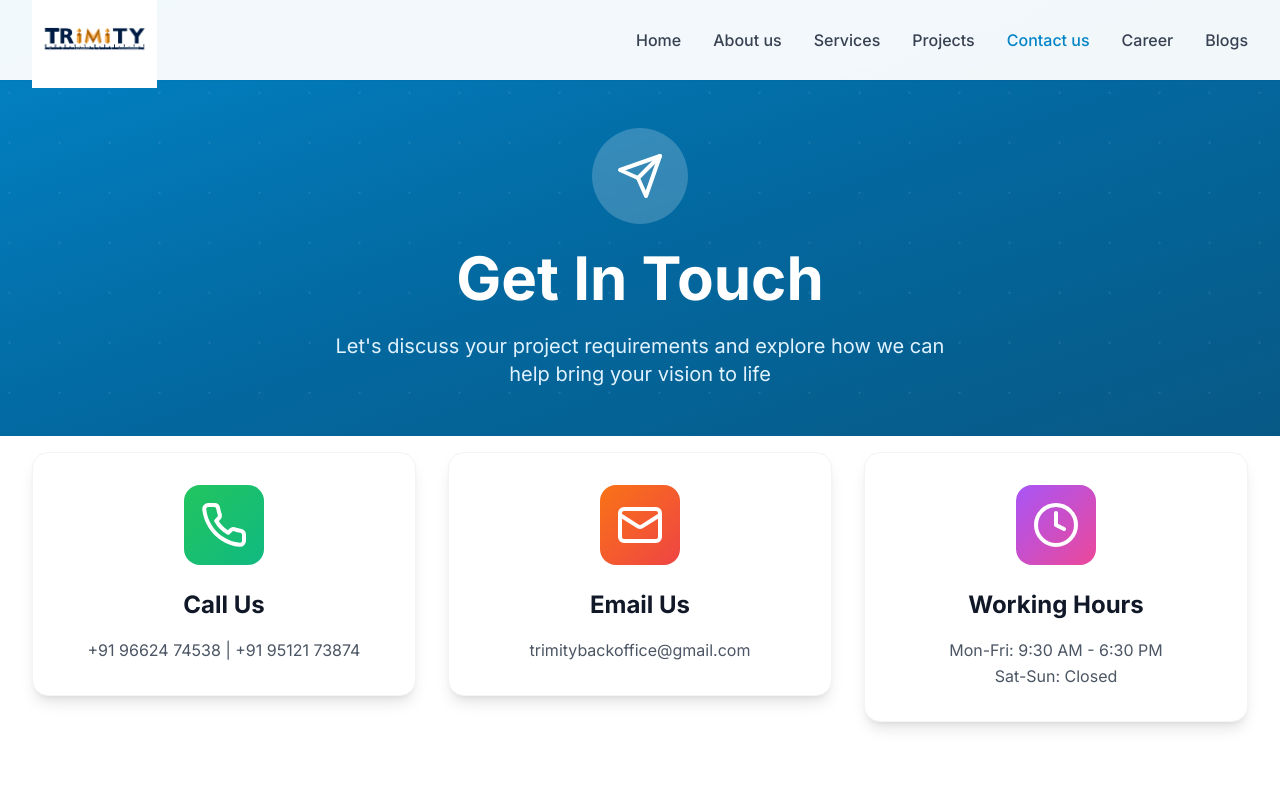
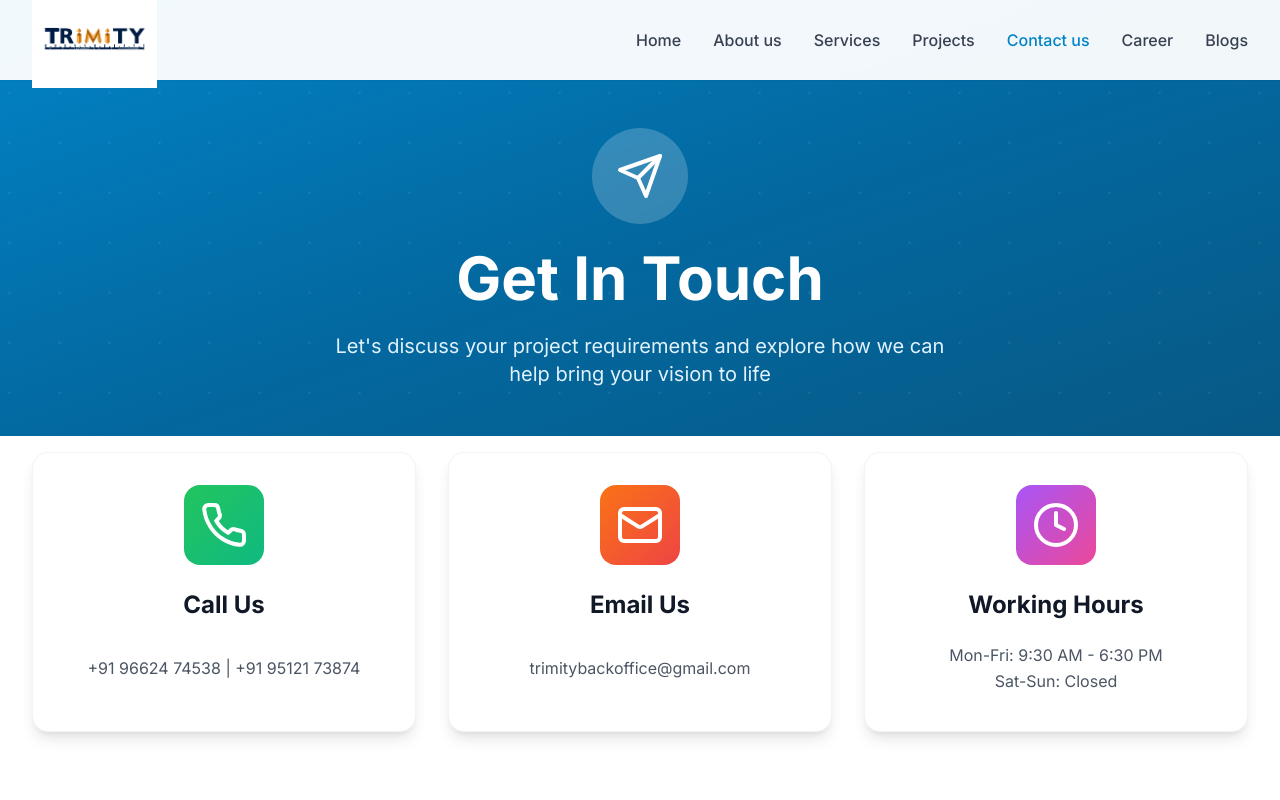
Before and after one commit to Krishil1108/trimity-consultant-website, a Next.js app: page /contact in a window 1280 px wide. Shown: the top 800 px of the page. Built offline with nearby package versions, Linux system fonts and the light colour scheme.

Commit message:
fix: ensure uniform height for all contact cards

```diff
--- a/app/contact/page.tsx
+++ b/app/contact/page.tsx
@@ -105,7 +105,7 @@ export default function Contact() {
               >
                 <div className={`absolute inset-0 bg-gradient-to-br ${item.gradient} rounded-2xl opacity-0 group-hover:opacity-100 transition-opacity duration-300`} />
 
-                <div className="relative bg-white rounded-2xl p-8 shadow-lg hover:shadow-2xl transition-all border border-gray-100">
+                <div className="relative bg-white rounded-2xl p-8 shadow-lg hover:shadow-2xl transition-all border border-gray-100 h-full min-h-[280px] flex flex-col">
                   <motion.div
                     className={`w-20 h-20 rounded-2xl bg-gradient-to-br ${item.color} flex items-center justify-center text-white mx-auto mb-6 relative`}
                     animate={{
@@ -126,6 +126,7 @@ export default function Contact() {
                   </motion.div>
 
                   <h3 className="text-2xl font-bold text-gray-900 mb-4 text-center">{item.title}</h3>
+                  <div className="flex-1 flex items-center justify-center">
                     {item.title === "Call Us" ? (
                       <div className="text-gray-600 text-center leading-relaxed">
                         <a href="tel:+919662474538" className="hover:text-primary-600 transition-colors">+91 96624 74538</a>
@@ -135,6 +136,7 @@ export default function Contact() {
                     ) : (
                       <p className="text-gray-600 text-center leading-relaxed whitespace-pre-line">{item.content}</p>
                     )}
+                  </div>
                 </div>
               </motion.div>
             ))}
```
Lines whose indentation alone changed are shown as unchanged.
